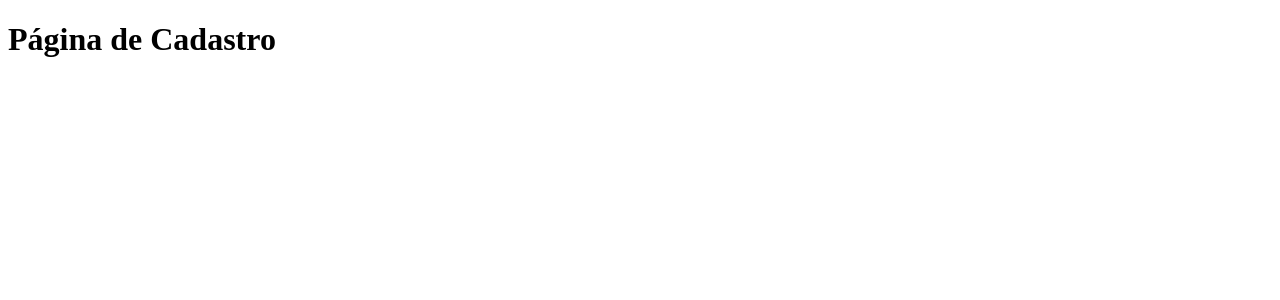
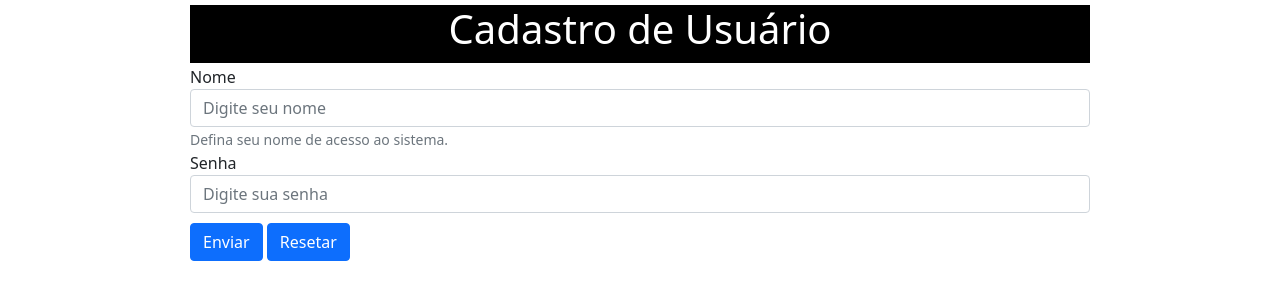
Before and after one commit to c4nt/Projeto-da-Disciplina-DSWEB, a Django app: page /cadastro/ in a window 1280 px wide. Shown: the top 300 px of the page. Run offline with Django 4.2, Linux system fonts and the light colour scheme.

Commit message:
Adição de templates e views

```diff
--- /dev/null
+++ b/ProjetoFinancas/static/css/cadastro.css
@@ -0,0 +1,32 @@
+* {
+    margin: 0;
+    padding: 0;
+}
+
+header {
+    display: flex;
+    justify-content: center;
+    margin-top: 5px;
+}
+
+header h1 {
+    display: flex;
+    justify-content: center;
+    width: 900px;
+    background-color: black;
+    color: white;
+    padding-bottom: 10px;
+    margin-bottom: 2px;
+}
+
+.formcad {
+    width: 900px;
+    height: 50px;
+    margin-left: auto;
+    margin-right: auto;
+
+}
+
+.formcad button {
+    margin-top: 10px;
+}
--- a/ProjetoFinancas/templates/cadastro.html
+++ b/ProjetoFinancas/templates/cadastro.html
@@ -1,16 +1,36 @@
+{% load static %}
 <!DOCTYPE html>
 <html lang="pt-br">
 <head>
     <meta charset="UTF-8">
     <meta http-equiv="X-UA-Compatible" content="IE=edge">
     <meta name="viewport" content="width=device-width, initial-scale=1.0">
-    <title>Cadastro de Usuário</title>
+    <link rel="stylesheet" href="{% static 'css/cadastro.css' %}">
+    <link href="https://cdn.jsdelivr.net/npm/bootstrap@5.0.2/dist/css/bootstrap.min.css" rel="stylesheet" integrity="sha384-EVSTQN3/azprG1Anm3QDgpJLIm9Nao0Yz1ztcQTwFspd3yD65VohhpuuCOmLASjC" crossorigin="anonymous">
+    <script src="https://cdn.jsdelivr.net/npm/bootstrap@5.0.2/dist/js/bootstrap.bundle.min.js" integrity="sha384-MrcW6ZMFYlzcLA8Nl+NtUVF0sA7MsXsP1UyJoMp4YLEuNSfAP+JcXn/tWtIaxVXM" crossorigin="anonymous"></script>
+    <title>Finanças Pessoais</title>
 </head>
 <body>
-    <h1>Página de Cadastro</h1>
-    <form action="{% url 'cadastro_usuario' %}" method="POST" id="cadastroUsuario">
-        {% csrf_token %}
-
-    </form>
+    <header>
+        <h1>Cadastro de Usuário</h1>
+    </header>
+    <section>
+        <div class="formcad">
+        <form action="{% url 'cadastro_usuario' %}" method="POST" id="cadastroUsuario">
+            {% csrf_token %}
+            <div class="form-group">
+                <label for="exampleInputEmail1">Nome</label>
+                <input type="text" name="nome" class="form-control" id="exampleInputEmail1" aria-describedby="emailHelp" placeholder="Digite seu nome">
+                <small id="emailHelp" class="form-text text-muted">Defina seu nome de acesso ao sistema.</small>
+              </div>
+              <div class="form-group">
+                <label for="exampleInputPassword1">Senha</label>
+                <input type="password" name="senha" class="form-control" id="exampleInputPassword1" placeholder="Digite sua senha">
+              </div>
+              <button type="submit" class="btn btn-primary" value="cadastrar-se">Enviar</button>
+              <button type="reset" class="btn btn-primary" value="cadastrar-se">Resetar</button>
+        </form>
+        </div>
+    </section>
 </body>
 </html>
--- a/ProjetoFinancas/urls.py
+++ b/ProjetoFinancas/urls.py
@@ -3,8 +3,9 @@ from . import views
 
 urlpatterns = [
     path('', views.index.as_view(), name='index'),
-    path('cadastro/', views.cadastro_usuario.as_view(), name='cadastro'),
+    path('cadastro/', views.cadastro_usuario.as_view(), name='cadastro_usuario'),
     path('despesas/', views.listar_despesas.as_view(), name='listar_despesas'),
+    path('login/', views.login.as_view(), name='login'),
     path('<int:balancete_id>/balancete/', views.gerar_balancete.as_view(), name='gerar_balancete'),
 
 ]
--- a/ProjetoFinancas/views.py
+++ b/ProjetoFinancas/views.py
@@ -1,7 +1,9 @@
 from django.shortcuts import render
-from django.http import HttpResponse
+from django.http import HttpResponse, HttpResponseRedirect
 from django.views import View
 from .models import Despesa, Receita, Balancete, Usuario
+from django.contrib.auth.models import User
+from django.urls import reverse
 
 
 class index(View):
@@ -11,6 +13,13 @@ class index(View):
 class cadastro_usuario(View):
     def get(self, request, *args, **kwargs):
         return render(request, 'cadastro.html')
+    def post(self, request, *args, **kwargs):
+        nome = request.POST['nome']
+        senha = request.POST['senha']
+        if nome and senha:
+            user = User.objects.create(username=nome, password=senha)
+            Usuario.objects.create(user=user)
+        return HttpResponseRedirect(reverse('index'))
 
 class listar_despesas(View):
     def get(self, request, *args, **kwargs):
@@ -22,6 +31,11 @@ class listar_despesas(View):
         }
         return render(request, 'listar_despesas.html', context=context )
 
+class login(View):
+    def get(self, request, *args, **kwargs):
+        return render(request, 'login.html')
+
+
 class gerar_balancete(View):
     def get(self, request, *args, **kwargs):
 #        balancete = Balancete.objects.get(pk=balancete_id)
```
Also changed, not shown: ProjetoFinancas/static/css/despesas.css (added, +54 -0 lines), ProjetoFinancas/static/css/landing.css (added, +18 -0 lines), ProjetoFinancas/templates/landing.html (+27 -1 lines), ProjetoFinancas/templates/listar_despesas.html (+41 -8 lines), ProjetoFinancas/templates/login.html (added, +35 -0 lines), ProjetoFinancas/static/img/bg.jpg (added), db.sqlite3.
